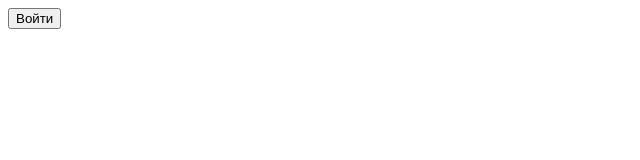
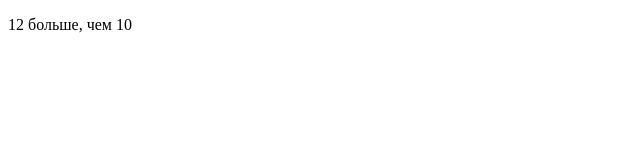
Before and after one commit to ruslan-bekshenev/svelte-learn, a Svelte app: page / in a window 1280 px wide. Shown: the top 160 px of the page, without its empty margins (0-640 px from the left). Built offline with nearby package versions, Linux system fonts and the light colour scheme.

Commit message:
Блок else-if

```diff
--- a/src/App.svelte
+++ b/src/App.svelte
@@ -1,17 +1,11 @@
 <script>
-  let user = { loggedIn: false };
-
-  function toggle() {
-    user.loggedIn = !user.loggedIn;
-  }
+    let x = 12
 </script>
 
-{#if user.loggedIn}
-    <button on:click={toggle}>
-        Выйти
-    </button>
-{:else }
-    <button on:click={toggle}>
-        Войти
-    </button>
+{#if x > 10}
+    <p>{x} больше, чем 10</p>
+{:else if 5 > x}
+    <p>{x} меньше, чем 5</p>
+{:else}
+    <p>{x} между 5 и 10</p>
 {/if}
```
